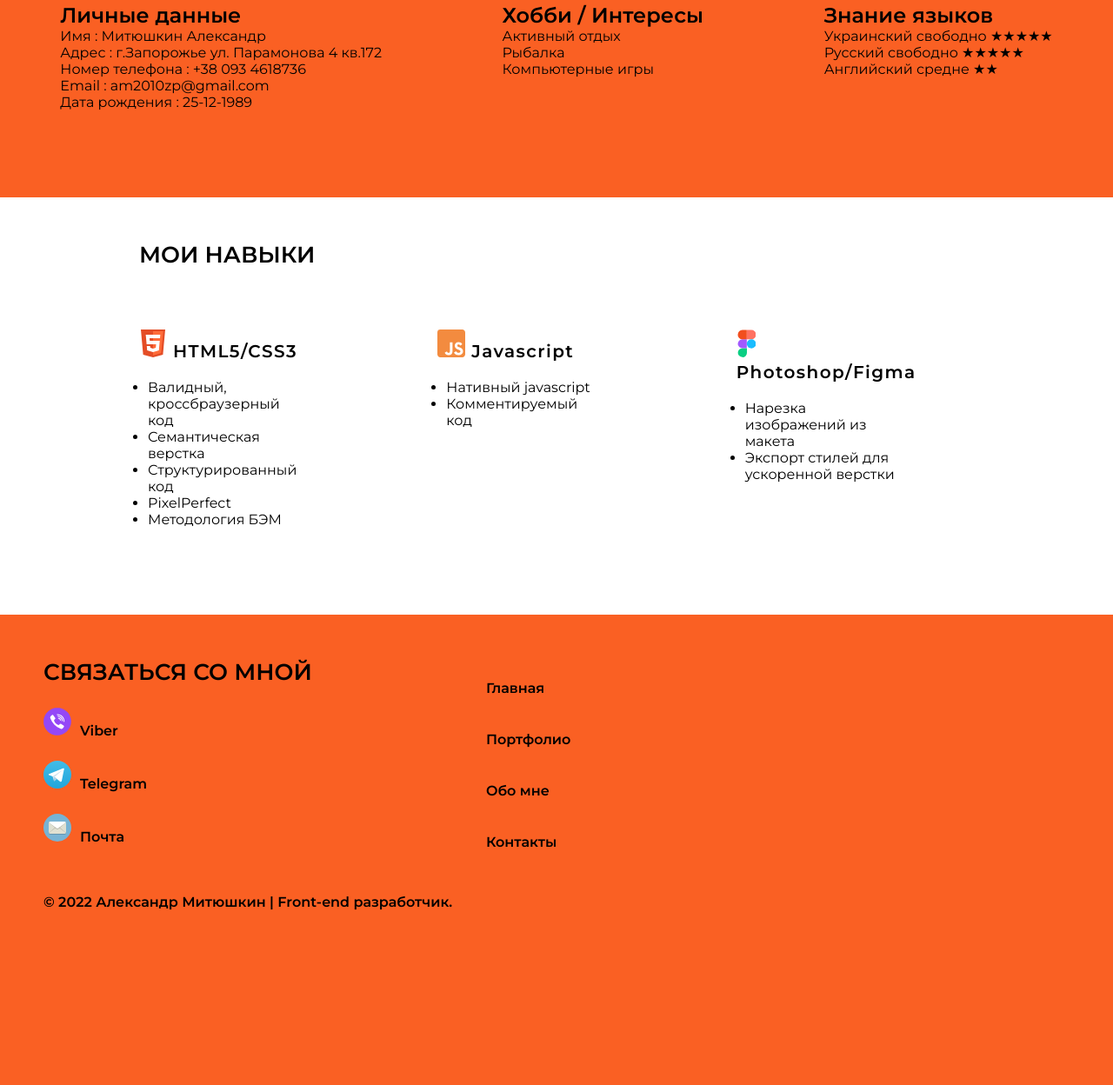
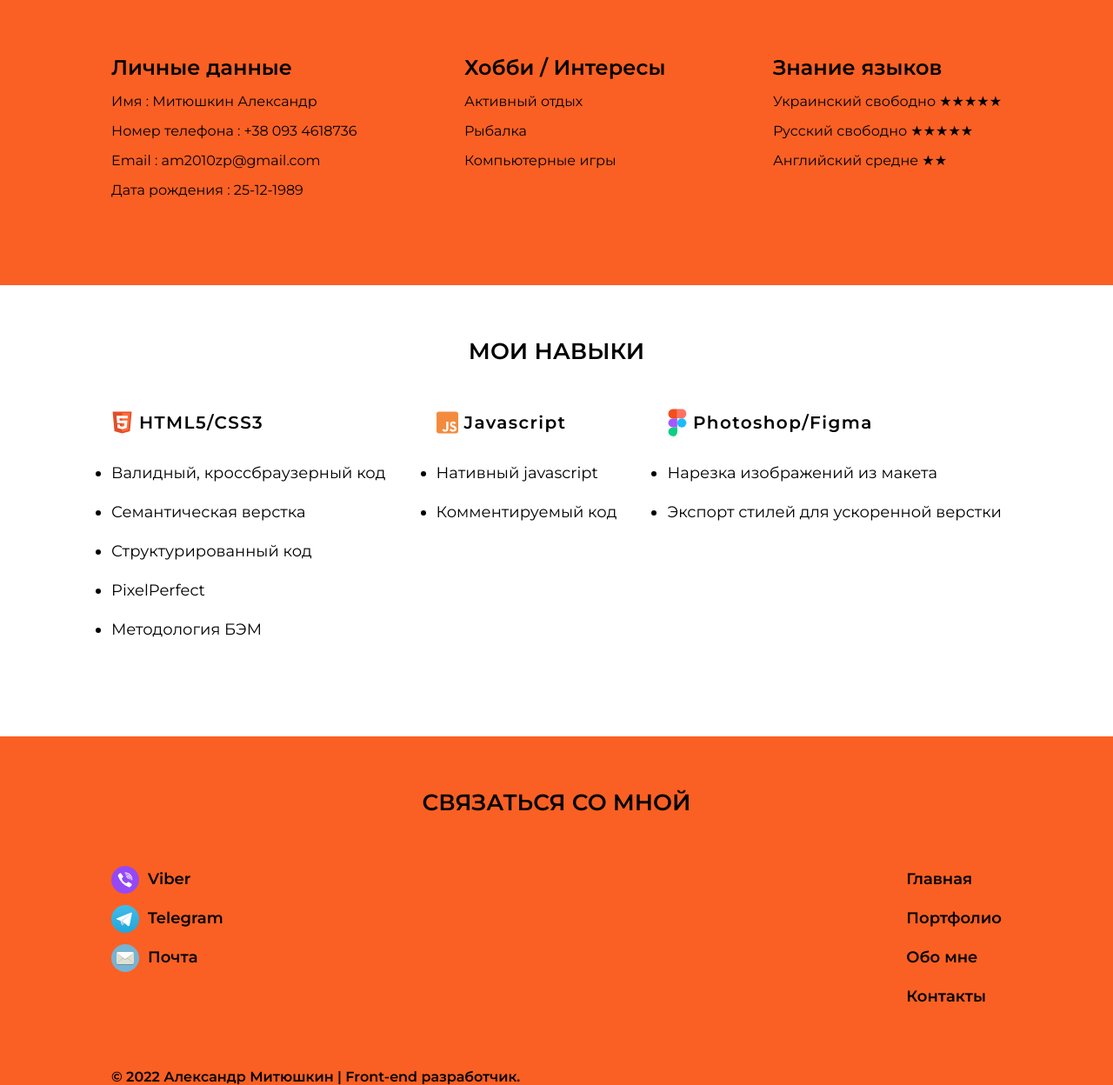
Before and after one commit to AlexMitushkin/Myresume, a plain HTML site: page index.html in a window 1280 px wide. Shown: the part 813-2061 px from the top of the page at 87% size. Before the commit the page ends 1860 px from the top, so only its background shows below. Drawn offline with Linux system fonts and the light colour scheme.

Commit message:
my mistakes

```diff
--- a/index.html
+++ b/index.html
@@ -4,7 +4,7 @@
     <meta charset="UTF-8" />
     <meta http-equiv="X-UA-Compatible" content="IE=edge" />
     <meta name="viewport" content="width=device-width, initial-scale=1.0" />
-    <link rel="stylesheet" href="/style.css" />
+    <link rel="stylesheet" href="./style.css" />
     <link rel="preconnect" href="https://fonts.googleapis.com" />
     <link rel="preconnect" href="https://fonts.gstatic.com" crossorigin />
     <link
@@ -15,16 +15,19 @@
   </head>
   <body>
     <header class="header">
-        <div class="header-logo"><a href="https://github.com/AlexMitushkin">Alex Mitushkin<span> </span></a> </div>
+      <div class="wrapper">
+        <div class="header-logo">
+          <a href="https://github.com/AlexMitushkin">
+            Alex Mitushkin</a>
+        </div>
         <nav>
-          <div class="nav">
             <a href="index.html">Главная</a>
             <a href="portfolio.html">Портфолио</a>
             <a href="about.html">Обо мне</a>
             <a href="contacts.html">Контакты</a>
             <a href="#" class="nav-menu-icon">&#9776</a>
-          </div>
         </nav>
+      </div>
     </header>
     <div class="content">
       <div class="main">
@@ -46,39 +49,40 @@
             </div>
       </div>
       <div class="about">
-        <div>
-       <h2>Личные  данные </h2>
-
-       <p><span>Имя :</span>  Митюшкин Александр </p>
-       <p><span> Адрес :</span> г.Запорожье ул. Парамонова 4 кв.172</p>
-       <p><span>Номер телефона :</span>  +38 093 4618736</p>
-       <p><span>Email :</span>  am2010zp@gmail.com</p>
-       <p><span>Дата рождения :</span> 25-12-1989</p>
+        <div class="wrapper">
+          <div>
+            <h2>Личные  данные </h2>
+              <p class="list-items"><span>Имя :</span>  Митюшкин Александр </p>
+              <p class="list-items"><span>Номер телефона :</span>  +38 093 4618736</p>
+              <p class="list-items"><span>Email :</span>  am2010zp@gmail.com</p>
+              <p class="list-items"><span>Дата рождения :</span> 25-12-1989</p>
      </div>
      <div>
        <h2>Хобби / Интересы  </h2>
-       <p>Активный отдых</p>
-       <p>Рыбалка </p>
-       <p>Компьютерные игры </p>
+       <p class="list-items">Активный отдых</p>
+       <p class="list-items">Рыбалка </p>
+       <p class="list-items">Компьютерные игры </p>
      </div>
      <div>
        <h2>Знание языков </h2>
-       <p>Украинский свободно &#9733;&#9733;&#9733;&#9733;&#9733;</p>
-       <p>Русский свободно &#9733;&#9733;&#9733;&#9733;&#9733;</p>
-       <p>Английский средне  &#9733;&#9733;</p>
+       <p class="list-items">Украинский свободно &#9733;&#9733;&#9733;&#9733;&#9733;</p>
+       <p class="list-items">Русский свободно &#9733;&#9733;&#9733;&#9733;&#9733;</p>
+       <p class="list-items">Английский средне  &#9733;&#9733;</p>
      </div>
     </div>
+    </div>
 <div class="skills">
-  <h3 class="skills-title">Мои навыки</h3>
-  <div class="wrapper">
 
+  <div class="wrapper skills-section">
+    <h3 class="skills-title">Мои навыки</h3>
+    <div class="skills-wrapper">
     <div class="scills-collum">
       <p><svg viewBox="0 0 32 32">
               <path fill="#E44D26" d="M27.38 28.89L16 32 4.63 28.89 2 0h28z"></path>
               <path fill="#FF6C39" d="M16 2v27.75l9.23-2.74L27.69 2z"></path>
               <path fill="#FFF" d="M24.36 6H7.61L8 10l.62 7H19.5l-.35 3.98L16 21.99l-3.14-1.01-.21-1.98H8.8l.46 4.99 6.74 2 6.73-2L23.72 13H12.25L12 10h12z"></path>
           </svg> HTML5/CSS3</p>
-      <ul>
+      <ul class="skills-list">
           <li>Валидный, кроссбраузерный код</li>
           <li>Семантическая верстка</li>
           <li>Структурированный код</li>
@@ -89,7 +93,7 @@
   <div class="scills-collum">
     <p><svg viewBox="0 0 32 32" fill="none">
             <path d="M28.57 0H3.43A3.43 3.43 0 000 3.43v25.14C0 30.47 1.54 32 3.43 32h25.14c1.9 0 3.43-1.54 3.43-3.43V3.43C32 1.53 30.46 0 28.57 0zM17.41 24.96c0 3.11-1.82 4.53-4.49 4.53-2.4 0-3.8-1.24-4.51-2.75l2.45-1.48c.47.84.9 1.55 1.93 1.55.99 0 1.62-.39 1.62-1.9V14.7h3v10.27zm7.12 4.53c-2.8 0-4.6-1.33-5.48-3.07l2.45-1.41c.64 1.05 1.49 1.83 2.96 1.83 1.25 0 2.05-.63 2.05-1.49 0-1.03-.82-1.4-2.2-2l-.75-.32c-2.17-.92-3.6-2.09-3.6-4.54 0-2.25 1.72-3.97 4.4-3.97 1.91 0 3.28.67 4.27 2.4l-2.34 1.5c-.52-.91-1.08-1.28-1.94-1.28-.88 0-1.44.56-1.44 1.29 0 .9.56 1.26 1.85 1.83l.75.32c2.56 1.1 4 2.21 4 4.73 0 2.7-2.13 4.18-4.98 4.18z" fill="#F38B3F"></path></svg> Javascript</p>
-    <ul>
+    <ul class="skills-list">
         <li>Нативный javascript</li>
         <li>Комментируемый код</li>
     </ul>
@@ -101,18 +105,21 @@
           <path d="M1 3.6A3.3 3.3 0 014.2.3h3.2V7H4.3A3.3 3.3 0 01.9 3.6z" fill="#F24E1E"></path>
           <path d="M7.5.3h3.1A3.3 3.3 0 0114 3.6 3.3 3.3 0 0110.6 7H7.5V.3z" fill="#FF7262"></path>
           <path d="M14 10.2a3.3 3.3 0 01-3.8 3.3A3.3 3.3 0 017.5 11a3.3 3.3 0 013.1-4 3.3 3.3 0 013.4 3.2z" fill="#1ABCFE"></path></svg> Photoshop/Figma</p>
-  <ul>
+  <ul class="skills-list">
       <li>Нарезка изображений из макета</li>
       <li>Экспорт стилей для ускоренной верстки</li>
   </ul>
+</div>
 </div>
   </div>
 </div>
 </div>
 <footer class="footer">
-  <div class="wrapper">
+  <div class="wrapper skills-section">
+       <h3 class="skills-title">Связаться со мной</h3>
+    <div class="skills-wrapper">
     <div class="footer-social">
-      <h3>Связаться со мной</h3>
+
       <ul>
       <li>
         <svg viewBox="0 0 252 252" fill="none">
@@ -153,8 +160,9 @@
       </ul>
     </div>
   </div>
-  <div class="copyright">
-    <p>© 2022 Александр Митюшкин | Front-end разработчик.</p>
+  </div>
+  <div class="copyright wrapper">
+    © 2022 Александр Митюшкин | Front-end разработчик.
 </div>
 </footer>
   </body>
--- a/style.css
+++ b/style.css
@@ -7,7 +7,6 @@
 body {
   font-family: "Montserrat", sans-serif;
   font-size: 16px;
-  cursor: pointer;
   background: #fa6023;
   color: #000;
 }
@@ -15,14 +14,18 @@ body {
 /**  HEADER **/
 
 header {
-  display: flex;
-  justify-content: space-between;
+  /* cursor: pointer; */
+  /* display: flex;
+  justify-content: space-evenly;    почему? */
   height: 150px;
   background: #fff;
 }
-
-.header-logo {
-  padding: 50px 0 25px 50px;
+.wrapper {
+display: flex;
+justify-content: space-between;
+width: 80%;
+margin: 0 auto ;
+padding-top: 60px;
 }
 
 .header-logo a {
@@ -30,10 +33,6 @@ header {
   font-size: 24px;
   font-weight: bold;
   color: #000;
-}
-
-nav {
-  padding: 50px 50px 25px 0;
 }
 
 nav a {
@@ -70,7 +69,7 @@ nav a:hover {
 }
 
 .main-photo {
-  padding: 20px 35px;
+  margin: 35px;
   min-width: 360px;
 }
 
@@ -90,11 +89,22 @@ nav a:hover {
 }
 
 .main-btn {
+  cursor: pointer;
   margin-top: 18px;
   font-size: 25px;
   padding: 15px;
   background: #fa6023;
   border: none;
+  color: #fff;
+  box-shadow: 0 0 40px 40px #fa6023 inset, 0 0 0 0 #fa6023;
+  transition: all 150ms ease-in-out;
+  transition: all 150ms ease-in-out;
+}
+
+.main-btn:hover {
+  background: #fff;
+  color: #000;
+  box-shadow: 0 0 10px 0 #fa6023 inset, 0 0 10px 4px #fa6023;
 }
 
 .about {
@@ -103,24 +113,33 @@ nav a:hover {
   margin-bottom: 100px;
 }
 
+.list-items {
+  padding-top: 15px;
+}
 .skills {
   background: #fff;
   padding-bottom: 100px;
 }
+.skills-section {
+  flex-direction: column;
+  align-items: center;
+}
 
-.wrapper {
+.skills-wrapper {
   display: flex;
+  justify-content: space-between;
+  width: 100%;
 }
 
 .skills-title {
-  margin:0 0 70px 160px;
   text-transform: uppercase;
   font-size: 26px;
-  padding-top: 50px;
+  margin-bottom: 50px;
 }
 
-.scills-collum {
-  width: calc(29.166666666666668% - 30px);
+.skills-list li{
+  font-size: 18px;
+  line-height: 45px;
 }
 
 .scills-collum p {
@@ -128,20 +147,13 @@ nav a:hover {
   font-weight: 600;
   letter-spacing: 0.07em;
   margin-bottom: 20px;
-  padding-left: 160px;
-}
-
-.scills-collum ul {
-  padding-left: 170px;
-}
-
-.skills-collum li {
-  font-size: 18px;
-  margin-bottom: 10px;
-  letter-spacing: .07em;
+  height: 32px;
+  display: flex;
+  align-items: center;
 }
 
 .scills-collum p svg {
+  padding-right: 7px;
   width: auto;
   max-width: 32px;
   height: 32px;
@@ -155,14 +167,9 @@ nav a:hover {
   margin-right: 10px;
 }
 
-.footer-social {
-  padding-left: 50px;
-}
-
 .footer-social h3 {
   text-transform: uppercase;
   font-size: 26px;
-  padding-top: 50px;
 }
 
 .footer-social a  {
@@ -172,23 +179,21 @@ font-weight: bold;
 }
 
 .footer-social li {
-  margin-top: 25px;
   list-style: none;
-}
-
-.footer-nav {
-  padding-top: 35px;
-  padding-left: 200px;
+  font-size: 18px;
+  line-height: 45px;
+  display: flex;
+  align-items: center;
 }
 
 .footer-nav li{
  list-style: none;
-margin-top: 40px;
 font-weight: bold;
+font-size: 18px;
+line-height: 45px;
 }
 
 .copyright {
-  margin: 50px 0 0 50px;
   font-weight: bold;
 }
 
@@ -282,12 +287,19 @@ font-weight: bold;
   color: white;
   font-size: 14px;
 }
+.form-inner input[type="submit"]:hover {
+  background: #fff;
+  color: #000;
+  box-shadow: 0 0 10px 0 #fa6023 inset, 0 0 10px 4px #fa6023;
+}
 
 .form-inner textarea {
   resize: none;
 }
 
 .form-inner h3 {
+  display: flex;
+ justify-content: center;
   margin-top: 0;
   font-family: 'Roboto', sans-serif;
   font-weight: 500;
@@ -304,6 +316,10 @@ display: flex;
 flex-wrap: wrap;
 justify-content: space-around;
 }
+.contacts-column a {
+  display: flex;
+  align-items: center;
+}
 
 .contacts-column svg {
   width: 90px;
```
Also changed, not shown: about.html (+16 -10 lines), contacts.html (+8 -5 lines), portfolio.html (+14 -8 lines).
